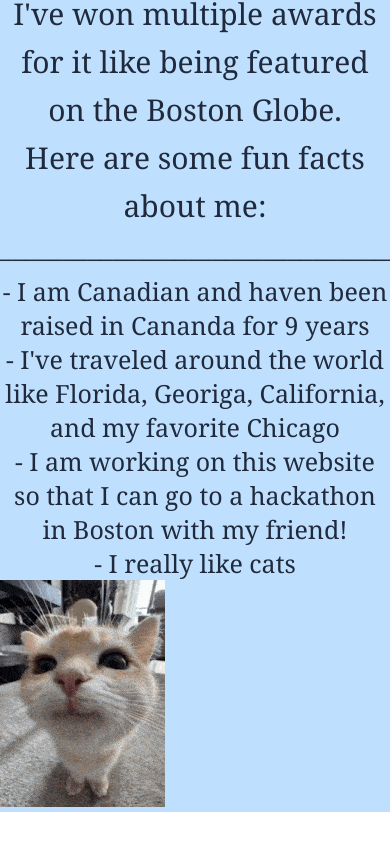
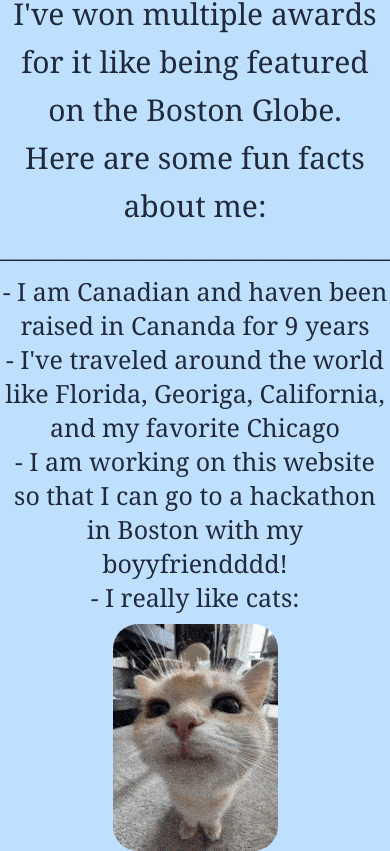
Before and after one commit to Is0toi/My-Website-pt2, a React (Create React App) app in the folder clock/: page /home in a window 390 px wide. Shown: the part 691-1542 px from the top of the page. Before the commit the page ends 1503 px from the top, so only its background shows below. Built offline with nearby package versions, Linux system fonts and the light colour scheme.

Commit message:
Cat pic has been aligned!

```diff
--- a/clock/src/App.jsx
+++ b/clock/src/App.jsx
@@ -5,7 +5,8 @@ import './index.css';
 import Home from "./component/Home";
 import Projects from "./component/Projects";
 import Contacts from "./component/Contacts";
-import {Toggle} from "./component/Toggle";
+
+
 
 function App() {
     const [isDark, setIsDark] = useState(false);
--- a/clock/src/component/Home.jsx
+++ b/clock/src/component/Home.jsx
@@ -16,10 +16,10 @@ function Home() {
                 <p>––––––––––––––––––––––––––––––––––</p>
                 <li> I am Canadian and haven been raised in Cananda for 9 years</li>
                 <li> I've traveled around the world like Florida, Georiga, California, and my favorite Chicago</li>
-                <li> I am working on this website so that I can go to a hackathon in Boston with my friend!</li>
-                <li> I really like cats</li>
+                <li> I am working on this website so that I can go to a hackathon in Boston with my boyyfriendddd!</li>
+                <li> I really like cats:</li>
             </ul>
-            <img src={cat} alt="cat" />
+            <img className = "cat-pic" src={cat} alt="cat" />
         </div>
     );
 
--- a/clock/src/index.css
+++ b/clock/src/index.css
@@ -97,6 +97,7 @@ header{
   }
   .dark .hamburger{
   background-color: #384868;
+  transition: background-color 0.3s ease, color 0.3s ease;
   }
 
   .container .nav-link{
@@ -110,16 +111,19 @@ header{
     right:0;
     z-index:10;
     border-radius: 25px;
+
     /* This is the box around the links during the hamburger menu */
   }
 
   .dark .container .nav-link{
-    background-color:#384868
+    background-color:#384868;
+    transition: background-color 0.3s ease, color 0.3s ease;
+
   }
 
   .nav-link.active{
     top:15%;
-    transition: all 0.5s ease-in;
+    transition: all 0.3s ease-in;
     /*transition duh*/
   }
 }
@@ -191,3 +195,10 @@ header{
   font-family: italic;
   margin-top: 10px;
 }
+
+.cat-pic{
+  display: block;
+  margin: auto;
+  margin-top:10px;
+  border-radius: 25px;
+}
```
Also changed, not shown: clock/src/component/Projects.jsx (line endings or trailing spaces).
